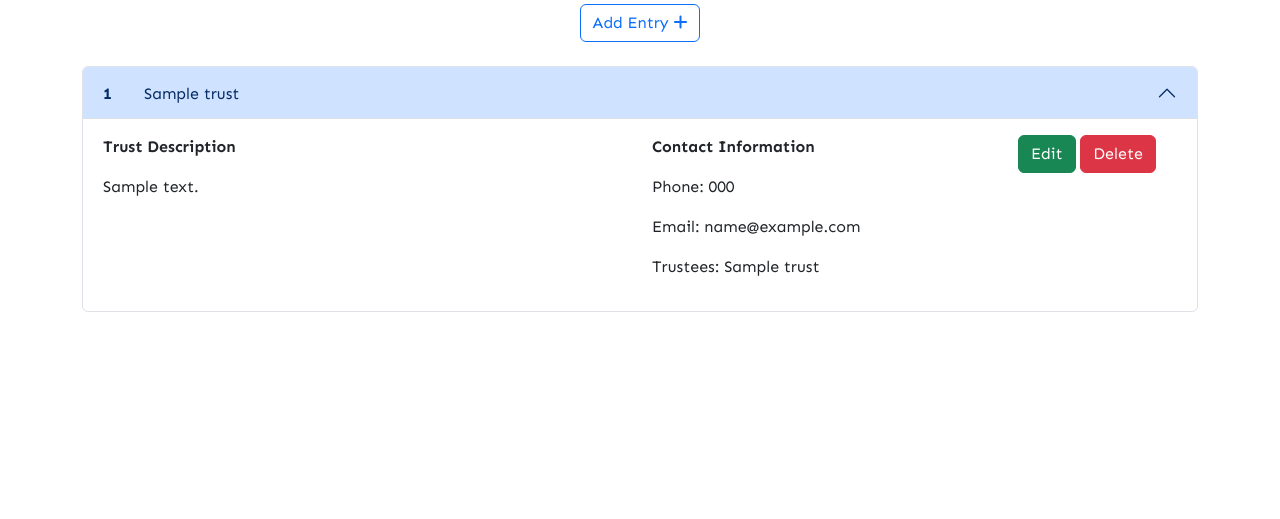
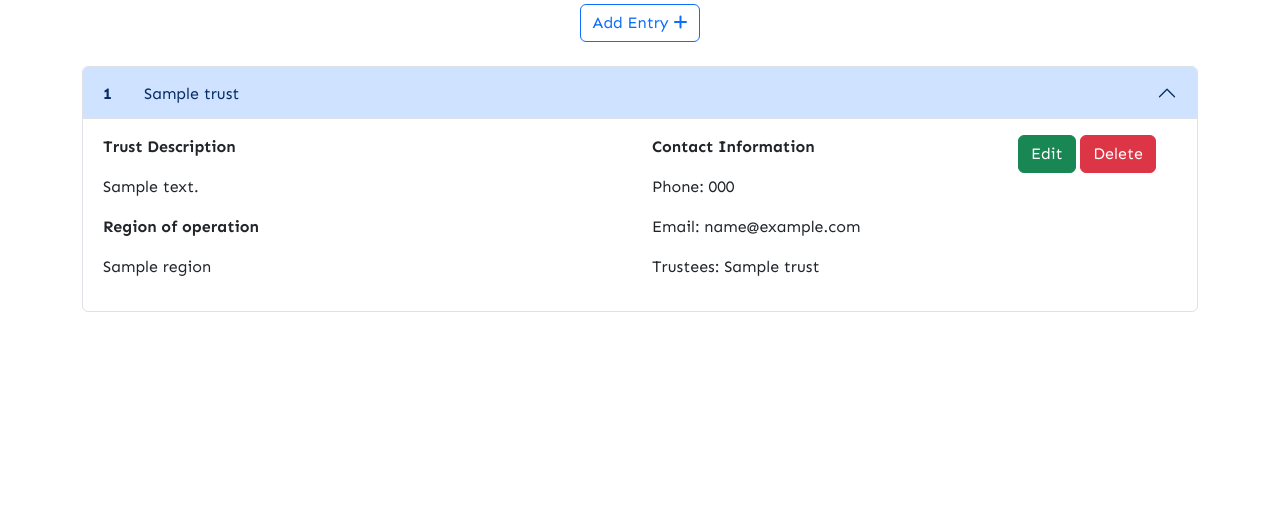
Before and after one commit to mksambell/trust-database, a Flask app: page / in a window 1280 px wide, after a click that opens the changed part. Shown: the part 152-671 px from the top of the page. Run offline with Flask 3, Linux system fonts and the light colour scheme; tables that the repository leaves empty hold one stand-in row (values such as "Sample post").

Commit message:
amend home.html and home function to display related regions

```diff
--- a/trustdatabase/routes.py
+++ b/trustdatabase/routes.py
@@ -5,7 +5,9 @@ from trustdatabase.models import Region, Trust
 @app.route("/")
 def home():
     trusts = list(Trust.query.order_by(Trust.trust_reg_num).all())
-    return render_template("home.html", trusts=trusts)
+    regions = list(Region.query.order_by(Region.id).all())
+    return render_template("home.html", trusts=trusts, regions=regions)
+
 
 @app.route("/add_entry", methods=["GET", "POST"])
 def add_entry():
--- a/trustdatabase/static/css/style.css
+++ b/trustdatabase/static/css/style.css
@@ -51,6 +51,9 @@ select  {
     margin-bottom: .5rem;
 }
 
+.card {
+    background-color: #ededeb;
+}
 /* --- Footer --- */
 
 h4 {
--- a/trustdatabase/templates/base.html
+++ b/trustdatabase/templates/base.html
@@ -6,7 +6,7 @@
     <meta name="viewport" content="width=device-width, initial-scale=1.0">
     <meta name="description"
         content="Collate and search through information about Grant-Making Trusts in the UK, using your own editable database">
-    <title>Trust Database</title>
+    <title>Trust DB</title>
     <link rel="icon" type="image/x-icon" href="{{ url_for('static', filename='images/favicon.png') }}">
 
     <!-- Bootstrap CSS -->
--- a/trustdatabase/templates/home.html
+++ b/trustdatabase/templates/home.html
@@ -21,7 +21,8 @@
                 <h2 class="accordion-header">
                     <button class="accordion-button" type="button" data-bs-toggle="collapse"
                         data-bs-target="#{{ trust.id }}" aria-expanded="false" aria-controls="{{ trust.id }}">
-                        <strong>{{ trust.trust_reg_num }}</strong>   <span id="accordian_name">{{ trust.trust_name }}</span>
+                        <strong>{{ trust.trust_reg_num }}</strong> <span
+                            id="accordian_name">{{ trust.trust_name }}</span>
                     </button>
 
                 </h2>
@@ -31,6 +32,12 @@
                             <div class="col-6">
                                 <p><strong>Trust Description</strong></p>
                                 <p>{{ trust.trust_description }} </p>
+                                <p><strong>Region of operation</strong></p>
+                                {% for region in regions %}
+                                {% if trust.region_id == region.id %}
+                                <p>{{ region.region_name }}</p>
+                                {% endif%}
+                                {% endfor%}
 
                             </div>
                             <div class="col-4">
@@ -41,25 +48,31 @@
                                 <p>Trustees: {{ trust.trustee_names }}</p>
                             </div>
                             <div class="col-2 align-center">
-                                <a href="{{ url_for('edit_entry', trust_id=trust.id) }}"><button type="button" class="btn btn-success">Edit</button></a>
-                                <button type="button" class="btn btn-danger" data-bs-toggle="modal" data-bs-target="#modal-{{ trust.id }}">
+                                <a href="{{ url_for('edit_entry', trust_id=trust.id) }}"><button type="button"
+                                        class="btn btn-success">Edit</button></a>
+                                <button type="button" class="btn btn-danger" data-bs-toggle="modal"
+                                    data-bs-target="#modal-{{ trust.id }}">
                                     Delete
                                 </button>
 
                                 <!-- Modal -->
-                                <div class="modal fade" id="modal-{{ trust.id }}" tabindex="-1" aria-labelledby="ModalLabel" aria-hidden="true">
+                                <div class="modal fade" id="modal-{{ trust.id }}" tabindex="-1"
+                                    aria-labelledby="ModalLabel" aria-hidden="true">
                                     <div class="modal-dialog">
                                         <div class="modal-content">
                                             <div class="modal-header">
                                                 <h1 class="modal-title fs-5" id="ModalLabel">Confirm Deletion</h1>
-                                          <button type="button" class="btn-close" data-bs-dismiss="modal" aria-label="Close"></button>
+                                                <button type="button" class="btn-close" data-bs-dismiss="modal"
+                                                    aria-label="Close"></button>
                                             </div>
                                             <div class="modal-body">
                                                 Are you sure you want to delete this trust?
                                             </div>
                                             <div class="modal-footer">
-                                          <button type="button" class="btn btn-secondary" data-bs-dismiss="modal">Cancel</button>
-                                          <a href="{{ url_for('delete_entry', trust_id=trust.id) }}"><button type="button" class="btn btn-primary">Delete</button></a>
+                                                <button type="button" class="btn btn-secondary"
+                                                    data-bs-dismiss="modal">Cancel</button>
+                                                <a href="{{ url_for('delete_entry', trust_id=trust.id) }}"><button
+                                                        type="button" class="btn btn-primary">Delete</button></a>
                                             </div>
                                         </div>
                                     </div>
```
Also changed, not shown: trustdatabase/static/js/script.js (deleted). Lines whose indentation alone changed are shown as unchanged.
